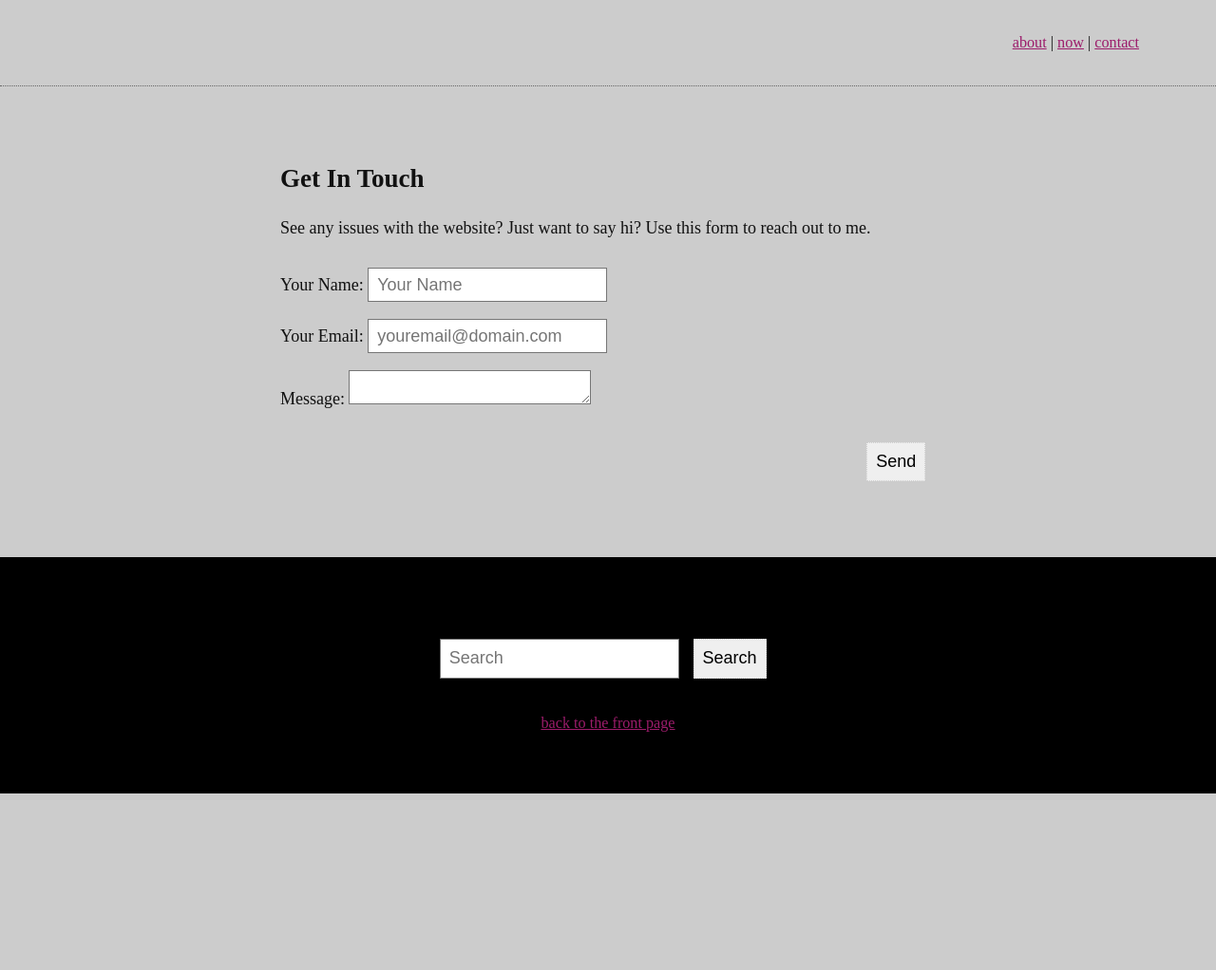
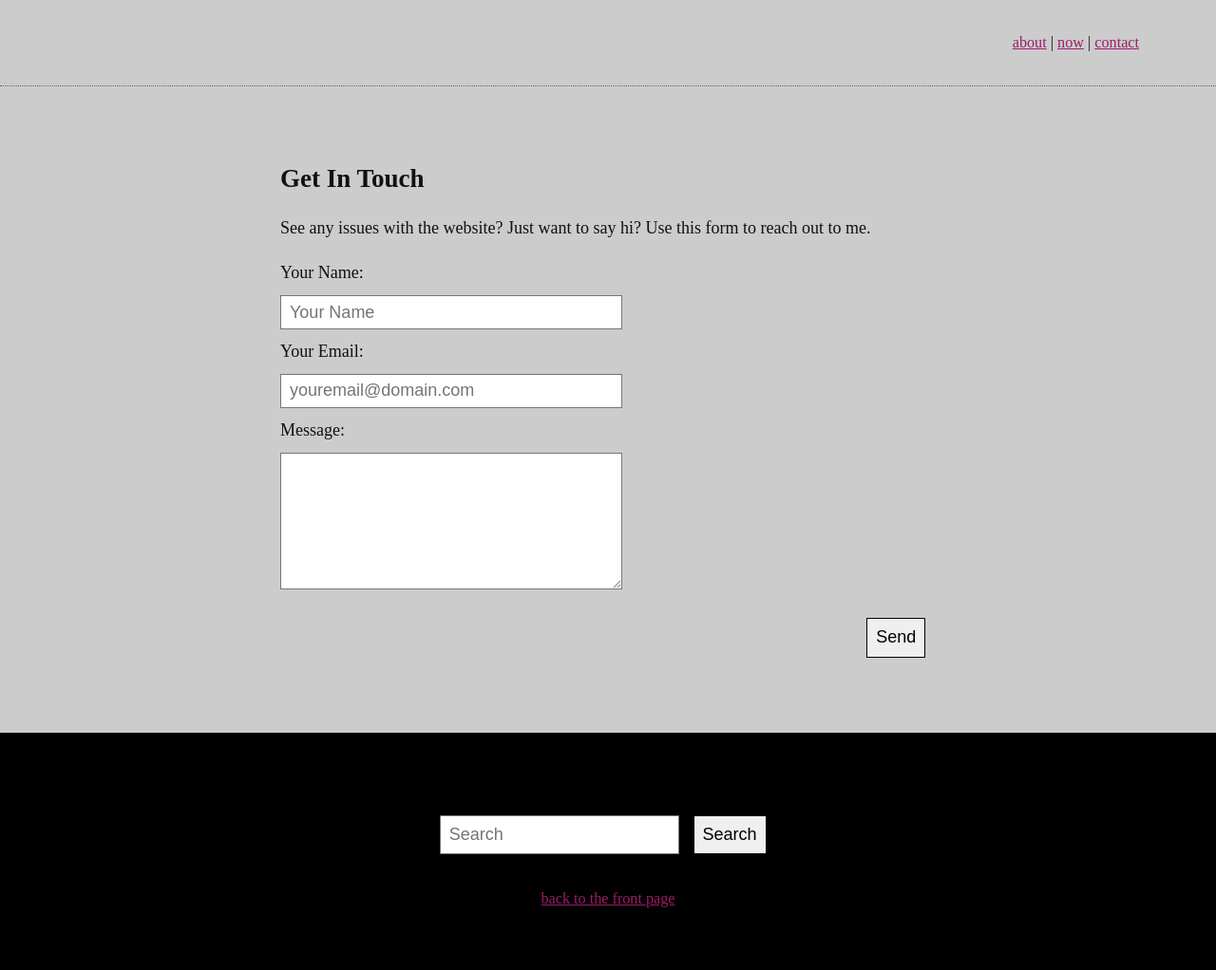
Before and after one commit to cidneyhamilton/cidneyhamilton.com, a Jekyll site: the page built from contact.md, in a window 1280 px wide. Shown: the whole page at 95% size. Built offline with Jekyll 4.4.1, drawn with Linux system fonts in a browser that asks for light colours; before the commit the page ends 900 px from its top, so only the background shows below that.

Commit message:
CSS updates to contact form.

```diff
--- a/_sass/color.scss
+++ b/_sass/color.scss
@@ -1,9 +1,12 @@
+// Colors used in the website
 
+// Background and container colors
 $lighter-gray: #ccc;
 $light-gray: #999;
 $darkest-gray: #111;
 $dark-gray: #666;
 
+// Pinks are used for links
 $dark-pink: #9c1c6b;
 $pink: #ca278c;
 $light-pink: #e47297;
--- a/_sass/footer.scss
+++ b/_sass/footer.scss
@@ -1,9 +1,11 @@
+// Styling for the website footer
 footer {
 	background: black;
 	padding: 3em 2em;
 	text-align: center;
 }
 
+// Footer list; usually links
 footer ul {
 	margin: 0;
 	padding: 0;
--- a/_sass/forms.scss
+++ b/_sass/forms.scss
@@ -1,3 +1,4 @@
+// Form labels
 label {
 	display: block;
 	padding: 0 0 .5em;
@@ -11,24 +12,33 @@ input {
 	-webkit-appearance: textfield;
 }
 
-input, textarea {
+input,
+textarea {
 	border-style: solid;
 	border-width: 1px;
 	box-sizing: border-box;
+	font-size: 18px;
 	line-height: 1.2;
 	padding: .5em;
-	font-size: 18px;
+	max-width: 100%;
+}
+
+// Excludes search form
+input[type="text"],
+input[type="email"],
+textarea {
+	display: block;
+	margin-top: .5em;
+	width: 20em;
 }
 
 input[type="text"],
-input[type="email"],
-textarea {
+input[type="email"]
+{
 	height: 2em;
-	margin-top: .5em;
 }
 
 input[type="submit"] {
-	border: 1px dotted #cecece;
 	cursor: pointer;
 	font-size: 18px;
 	margin: 1.2em 0.6em;
--- a/_sass/nav.scss
+++ b/_sass/nav.scss
@@ -1,3 +1,4 @@
+// Navigation
 .nav {
 	display: inline-block;
 	list-style-type: none;
@@ -11,6 +12,7 @@
 .nav li:before {
 	content: "| ";
 }
+
 .nav li:first-child:before {
 	content: "";
 }
--- a/_sass/scallop.scss
+++ b/_sass/scallop.scss
@@ -1,8 +1,9 @@
+// Scalloped border for the header
 .scalloped {
 	background-position: top center;
 	background-size: 100% 124px;
+	height: 124px;
 	width: 100%;
-	height: 124px;
 }
 
 .scalloped-top {
```
